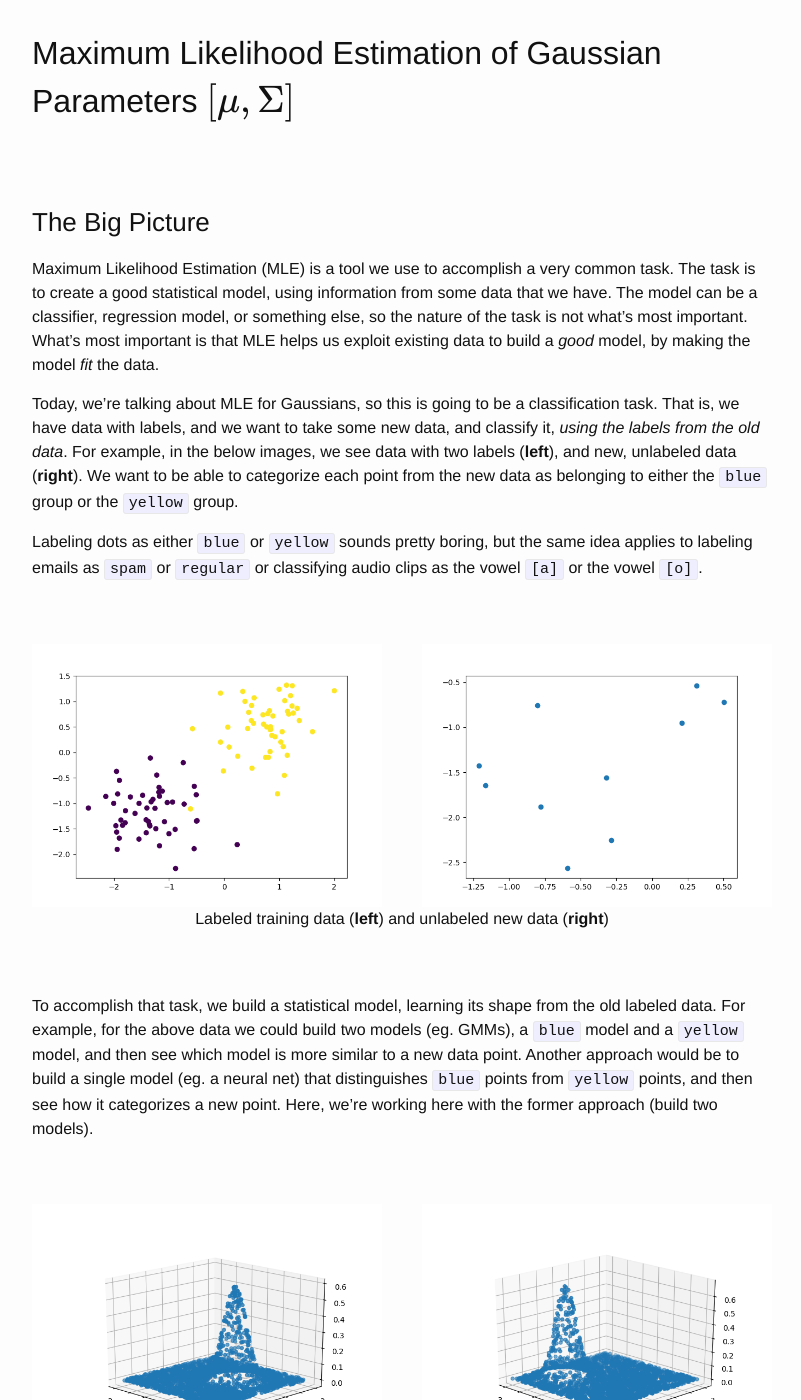
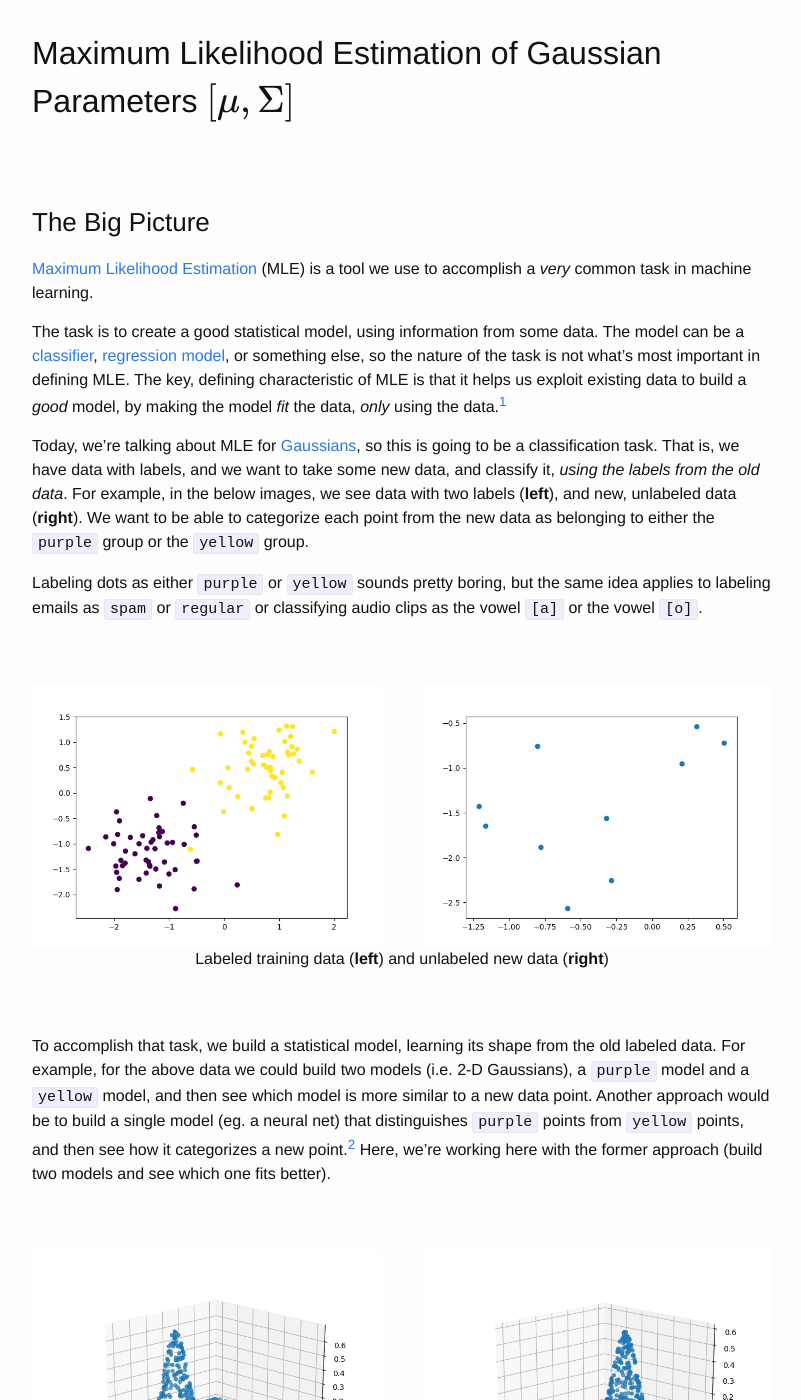
Before and after one commit to JRMeyer/jrmeyer.github.io, a Jekyll site: the page built from _posts/2017-08-18-mle.markdown, in a window 1280 px wide and 1400 px high, scrolled down 285 px. Shown: the whole window, without its empty margins (238-1039 px from the left). Built offline with Jekyll 4.4.1, drawn with Linux system fonts in a browser that asks for light colours; formulas are drawn with MathJax 3; comment, search, counter and statistics services are not loaded; some of the changed text lies outside the part shown.

Commit message:
added conclusion and footnotes

```diff
--- a/_posts/2017-08-18-mle.markdown
+++ b/_posts/2017-08-18-mle.markdown
@@ -13,11 +13,15 @@
 
 ### The Big Picture
 
-Maximum Likelihood Estimation (MLE) is a tool we use to accomplish a very common task. The task is to create a good statistical model, using information from some data that we have. The model can be a classifier, regression model, or something else, so the nature of the task is not what's most important. What's most important is that MLE helps us exploit existing data to build a _good_ model, by making the model _fit_ the data.
+[Maximum Likelihood Estimation](https://en.wikipedia.org/wiki/Maximum_likelihood_estimation) (MLE) is a tool we use to accomplish a _very_ common task in machine learning.
 
-Today, we're talking about MLE for Gaussians, so this is going to be a classification task. That is, we have data with labels, and we want to take some new data, and classify it, _using the labels from the old data_. For example, in the below images, we see data with two labels (**left**), and new, unlabeled data (**right**). We want to be able to categorize each point from the new data as belonging to either the `blue` group or the `yellow` group.
+The task is to create a good statistical model, using information from some data. The model can be a [classifier](https://en.wikipedia.org/wiki/Statistical_classification), [regression model](https://en.wikipedia.org/wiki/Regression_analysis), or something else, so the nature of the task is not what's most important in defining MLE. The key, defining characteristic of MLE is that it helps us exploit existing data to build a _good_ model, by making the model _fit_ the data, _only_ using the data.[^1]
 
-Labeling dots as either `blue` or `yellow` sounds pretty boring, but the same idea applies to labeling emails as `spam` or `regular` or classifying audio clips as the vowel `[a]` or the vowel `[o]`.
+[^1]: For another approach to parameter estimation using not only information from the data, but a prior bias, see [Maximum A Posteriori estimation](https://en.wikipedia.org/wiki/Maximum_a_posteriori_estimation).
+
+Today, we're talking about MLE for [Gaussians](https://en.wikipedia.org/wiki/Normal_distribution), so this is going to be a classification task. That is, we have data with labels, and we want to take some new data, and classify it, _using the labels from the old data_. For example, in the below images, we see data with two labels (**left**), and new, unlabeled data (**right**). We want to be able to categorize each point from the new data as belonging to either the `purple` group or the `yellow` group.
+
+Labeling dots as either `purple` or `yellow` sounds pretty boring, but the same idea applies to labeling emails as `spam` or `regular` or classifying audio clips as the vowel `[a]` or the vowel `[o]`.
 
 <br><br>
 <img src="/misc/figs/mle_1.png" align="left" style="width: 350px;"/>
@@ -26,18 +30,19 @@
 <br><br>
 
 
-To accomplish that task, we build a statistical model, learning its shape from the old labeled data. For example, for the above data we could build two models (eg. GMMs), a `blue` model and a `yellow` model, and then see which model is more similar to a new data point. Another approach would be to build a single model (eg. a neural net) that distinguishes `blue` points from `yellow` points, and then see how it categorizes a new point. Here, we're working here with the former approach (build two models).
+To accomplish that task, we build a statistical model, learning its shape from the old labeled data. For example, for the above data we could build two models (i.e. 2-D Gaussians), a `purple` model and a `yellow` model, and then see which model is more similar to a new data point. Another approach would be to build a single model (eg. a neural net) that distinguishes `purple` points from `yellow` points, and then see how it categorizes a new point.[^2] Here, we're working here with the former approach (build two models and see which one fits better).
 
+[^2]: This is an example of a [discriminative](https://en.wikipedia.org/wiki/Discriminative_model) model, as opposed to a [generative](https://en.wikipedia.org/wiki/Generative_model) model. The classification approach described here is the latter approach.
 
 <br><br>
-<img src="/misc/figs/mle_model_2.png" align="right" style="width: 350px;"/>
-<img src="/misc/figs/mle_model_1.png" align="left" style="width: 350px;"/>
-<center>Yellow Model (<b>left</b>) Blue Model (<b>right</b>)</center>
+<img src="/misc/figs/mle_model_2.png" align="left" style="width: 350px;"/>
+<img src="/misc/figs/mle_model_1.png" align="right" style="width: 350px;"/>
+<center>Purple Model (<b>left</b>) Yellow Model (<b>right</b>)</center>
 <br><br>
 
 We assume the data was in a sense _generated_ by some process, and we're try to model what that process was. This is called the [generative approach](https://en.wikipedia.org/wiki/Generative_model). The model we're trying to learn is an approximation of the underlying process that created the data in the first place. So our data is just a sample from a process, and we want to learn the process.
 
-At the end of the day, once we have our two models, we will use them to find which model was more likely to have _generated_ a new data point. To take the leap from data $$\rightarrow$$ model, we need to be able to not only estimate the parameters of the model (eg. for Gaussians we need $$[\mu, \Sigma]$$), but we want to estimate them to get the BEST model possible for our data. That's were MLE comes into play.
+At the end of the day, once we have our two models, we will use them to find which model was more likely to have _generated_ a new data point. To take the leap from data $$\rightarrow$$ model, we need to be able to not only estimate the parameters of the model (eg. for Gaussians we need $$[\mu, \Sigma]$$), but we want to estimate them to get the _best_ model possible for our data. That's were MLE comes into play.
 
 
 <br><br>
@@ -51,7 +56,7 @@
 3. a set of parameters from that function $$\theta$$
 4. some evaluation of the goodness of our parameters (an objective function)
 
-In MLE, the objective function (evaluation) we chose is the _likelihood_ of the data given our model. This intuitively makes sense if you keep in mind that we don't get to change our data, and we have to make some assumption about the form of our model, but we CAN adjust the parameterization of our model. So, we are limited to adjusting $$\theta$$, and we might as well choose the best $$\theta$$ for our data. To find the best $$\theta$$ then, find the $$\theta$$ with maximizes our evaluation function (the likelihood). Therefore, in its general form the MLE is:
+In MLE, the objective function (evaluation) we chose is the _likelihood_ of the data given our model. This intuitively makes sense if you keep in mind that we don't get to change our data, and we have to make some assumption about the form of our model, but we _can_ adjust the parameterization of our model. So, we are limited to adjusting $$\theta$$, and we might as well choose the best $$\theta$$ for our data. To find the best $$\theta$$ then, we need to find the $$\theta$$ which maximizes our evaluation function (the likelihood). Therefore, in its general form the MLE is:
 
 
 $$\theta_{MLE} = \underset{\theta}{\operatorname{argmax}} p(\mathbf{X}|\theta)$$
@@ -287,8 +292,8 @@
   0 &=  \sum\limits_{n=1}^{N} (x_{n} - \mu) \\
   0 &=  \sum\limits_{n=1}^{N} x_{n} - \sum\limits_{n=1}^{N} \mu \\
   0 &=  \sum\limits_{n=1}^{N} x_{n} - N \cdot \mu \\
-  N \cdot \mu &=  \sum\limits_{n=1}^{N} x_{n} \\
-  \mu  &=  \frac{1}{N}\sum\limits_{n=1}^{N} x_{n} \\
+  N \cdot \mu &= \sum\limits_{n=1}^{N} x_{n} \\
+  \mu &= \frac{1}{N}\sum\limits_{n=1}^{N} x_{n} \\
 \end{align}$$
 
 Huzzah! We've reached the promised land! We now have a formula we can use to estimate one model parameter ($$\mu$$) from our data ($$\mathbf{X}$$). Let's take a second to think about what this formula means. Remember that we started with a bunch of data points:
@@ -296,20 +301,20 @@
 <img src="/misc/figs/mle_1.png" align="middle" style="width: 350px;"/>
 
 
-We want to take that data and make some models which we think represent that data well. In our case we are learning two Gaussian models, one for the `yellow` data and one for the `blue` data:
+We want to take that data and make some models which we think represent that data well. In our case we are learning two Gaussian models, one for the `yellow` data and one for the `purple` data:
 
 <br><br>
-<img src="/misc/figs/mle_model_2.png" align="right" style="width: 350px;"/>
-<img src="/misc/figs/mle_model_1.png" align="left" style="width: 350px;"/>
-<center>Yellow Model (<b>left</b>) Blue Model (<b>right</b>)</center>
+<img src="/misc/figs/mle_model_2.png" align="left" style="width: 350px;"/>
+<img src="/misc/figs/mle_model_1.png" align="right" style="width: 350px;"/>
+<center>Purple Model (<b>left</b>) Yellow Model (<b>right</b>)</center>
 <br><br>
 
 
 To make our Gaussians fit the data as well as we can, we can do two things: (1) move the center of the curve or (2) adjust the width of the peak. Right now, with $$\mu$$ we're only talking about the placement of the center of the curve, we're not talking at all about its width.
 
-Where is the best place to put a bell curve to cover all our data? Well, how about the center of our data! Dead-center, bull's eye, whatever you call it, we're putting our Gaussian right in the middle of it all (the mean). We're taking all our points, summing them up, and dividing by the number of data points. This is the AVERAGE, and it is (for the likelihood function) the best place to put the mean of our model.
+Where is the best place to put a bell curve to cover all our data? Well, how about the center of our data! Dead-center, bull's eye, whatever you call it, we're putting our Gaussian right in the middle of it all (the mean). We're taking all our points, summing them up, and dividing by the number of data points. This is the _average_, and it is (for the likelihood function) the best place to put the mean of our model.
 
-Sure enough, if you take a look at the data, you'll see that the `yellow` data is grouped around the point `[-1,-1]` and that the `blue` data points are all clustered around `[1,1]`. Now take a look at the models we've made. You'll see that the center of the peak for the `yellow` model is somewhere near  `[-1,-1]` and that the peak of the `blue` model is around `[1,1]`.
+Sure enough, if you take a look at the data, you'll see that the `yellow` data is grouped around the point `[-1,-1]` and that the `purple` data points are all clustered around `[1,1]`. Now take a look at the models we've made. You'll see that the center of the peak for the `yellow` model is somewhere near  `[-1,-1]` and that the peak of the `purple` model is around `[1,1]`.
 
 
 <br><br>
@@ -401,3 +406,31 @@
   N\sigma^2 &= \sum\limits_{n=1}^{N} (x_{n} - \mu)^{2}\\
   \sigma^2 &= \frac{1}{N}\sum\limits_{n=1}^{N} (x_{n} - \mu)^{2}\\
 \end{align}$$
+
+And there we have it! All that work has boiled down to a simple equation do get the best $$\sigma^2$$ for our Gaussian given our data. Just like with $$\mu$$ if we take a second to look at the equation, we find it has a very intuitive interpretation.
+
+We're iterating over each data point ($$x_{n}$$) and finding its particular deviation from the mean of all the data points $$\mu$$. We sum up all the deviations, and then take the average!
+
+Just as when we were finding the best $$\mu$$ for our Gaussian by setting it to the average ($$\mu$$) of the data, we're now setting our standard deviation to be, well, the _standard_ deviation of the data! Think of _standard_ as being a synonym to _average_, and it becomes pretty clear.
+
+
+
+<br><br>
+
+### Conclusion
+
+We did a lot of algebra, some calculus, and used some tricks with $$\log_{e}$$ to get to this point.
+
+Along the way it's easy to get lost in the weeds, but if we keep in mind that all these equations have some interpretation, we can catch the big picture. In our case, the big picture is very clear:
+
+> When using Maximum Likelihood Estimation to estimate parameters of a Gaussian, set the mean of the Gaussian to be the mean of the data, and set the standard deviation of the Gaussian to be the standard deviation of the data.
+
+$$\begin{align}
+  \mu_{MLE} &= \frac{1}{N}\sum\limits_{n=1}^{N} x_{n} \\
+  \sigma^{2}_{MLE} &= \frac{1}{N}\sum\limits_{n=1}^{N} (x_{n} - \mu)^{2}\\
+\end{align}$$
+
+I hope this was helpful or interesting! If you find errors or have comments, let me know!
+
+<br><br>
+<br><br>
```
Also changed, not shown: other parts of _posts/2017-08-18-mle.markdown (+1 -1 lines).
